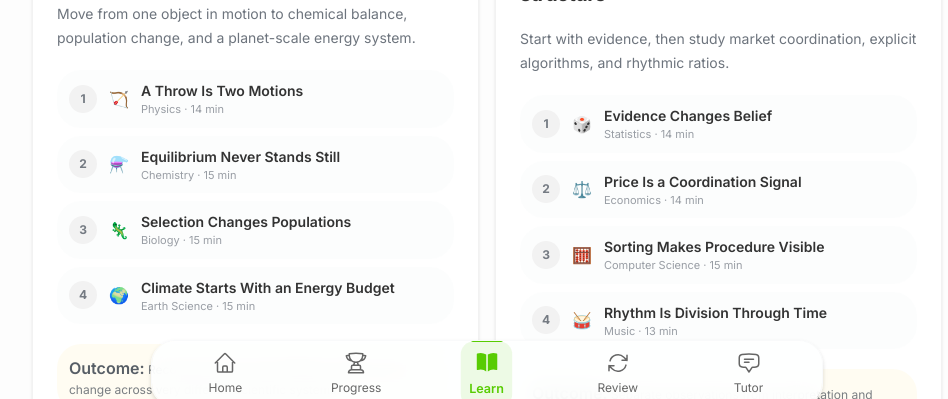
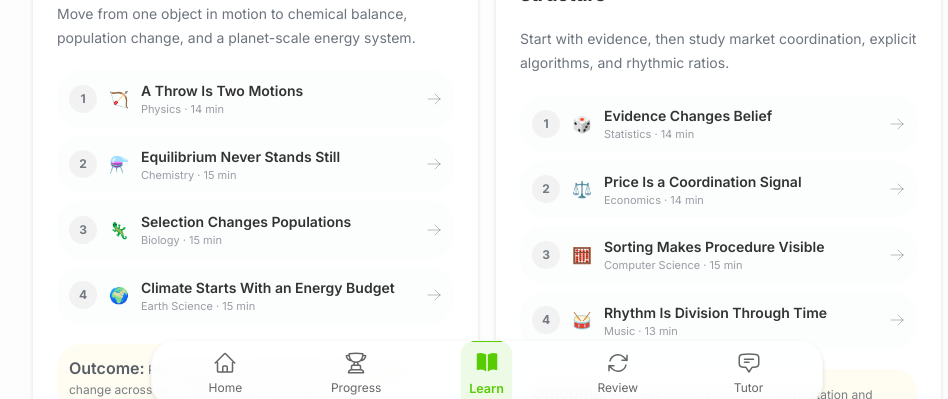
Before and after one commit to youssef-imlyhen/kostudy, a React (Vite) app: page /categories in a window 1280 px wide. Shown: the part 377-776 px from the top of the page, without its empty margins (153-1101 px from the left). Built offline with nearby package versions, Linux system fonts and the light colour scheme; no server answers.

Commit message:
Make guided path lessons directly navigable

```diff
--- a/src/components/lessons/LearningPathCard.tsx
+++ b/src/components/lessons/LearningPathCard.tsx
@@ -21,11 +21,17 @@ export default function LearningPathCard({ path, lessons, progress }: { path: Cu
       {pathLessons.map((lesson, index) => {
         const completion = getLessonCompletion(lesson, progress[lesson.id]);
         const complete = completion >= 100;
-        return <li key={lesson.id} className="flex items-center gap-3 rounded-2xl bg-base-200/45 px-3 py-2.5">
-          <div className={`flex h-7 w-7 shrink-0 items-center justify-center rounded-full text-xs font-black ${complete ? 'bg-success text-success-content' : 'bg-base-300 text-base-content/60'}`}>{complete ? <CheckCircleIcon className="h-4 w-4" /> : index + 1}</div>
-          <span className="text-base" aria-hidden>{lesson.emoji}</span>
-          <div className="min-w-0 flex-1"><div className="truncate text-sm font-semibold">{lesson.title}</div><div className="text-[11px] text-base-content/45">{lesson.field} · {lesson.durationMinutes} min</div></div>
-          {completion > 0 && !complete ? <span className="text-[11px] font-semibold text-primary">{completion}%</span> : null}
+        return <li key={lesson.id}>
+          <Link
+            to={`/lessons/${lesson.id}`}
+            aria-label={`Open ${lesson.title}`}
+            className="group flex items-center gap-3 rounded-2xl bg-base-200/45 px-3 py-2.5 transition hover:bg-secondary/10 focus-visible:outline focus-visible:outline-2 focus-visible:outline-offset-2 focus-visible:outline-secondary"
+          >
+            <div className={`flex h-7 w-7 shrink-0 items-center justify-center rounded-full text-xs font-black ${complete ? 'bg-success text-success-content' : 'bg-base-300 text-base-content/60'}`}>{complete ? <CheckCircleIcon className="h-4 w-4" /> : index + 1}</div>
+            <span className="text-base" aria-hidden>{lesson.emoji}</span>
+            <div className="min-w-0 flex-1"><div className="truncate text-sm font-semibold group-hover:text-secondary">{lesson.title}</div><div className="text-[11px] text-base-content/45">{lesson.field} · {lesson.durationMinutes} min</div></div>
+            {completion > 0 && !complete ? <span className="text-[11px] font-semibold text-primary">{completion}%</span> : <ArrowRightIcon className="h-4 w-4 shrink-0 text-base-content/30 transition group-hover:translate-x-0.5 group-hover:text-secondary" />}
+          </Link>
         </li>;
       })}
     </ol>
```
